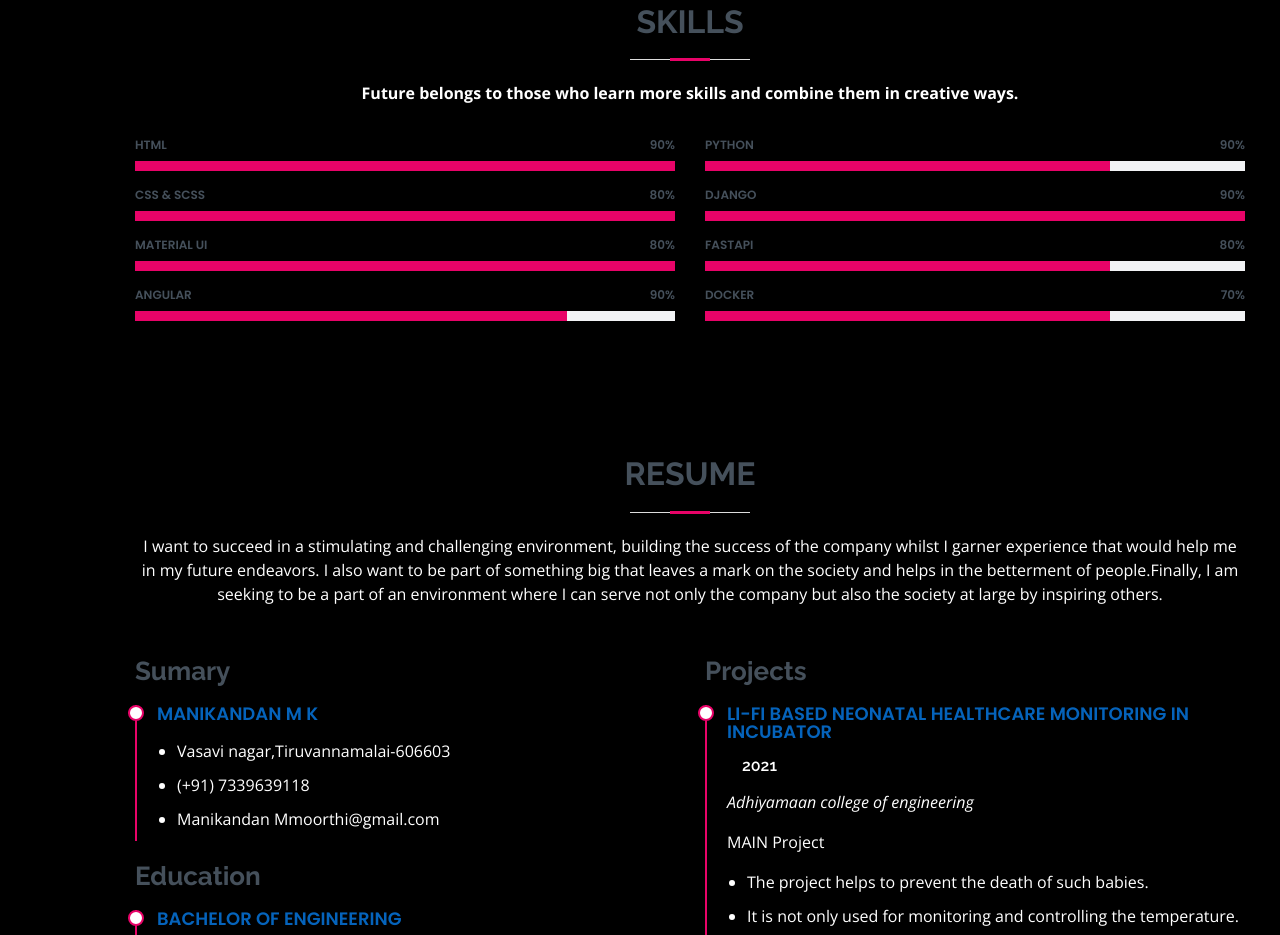
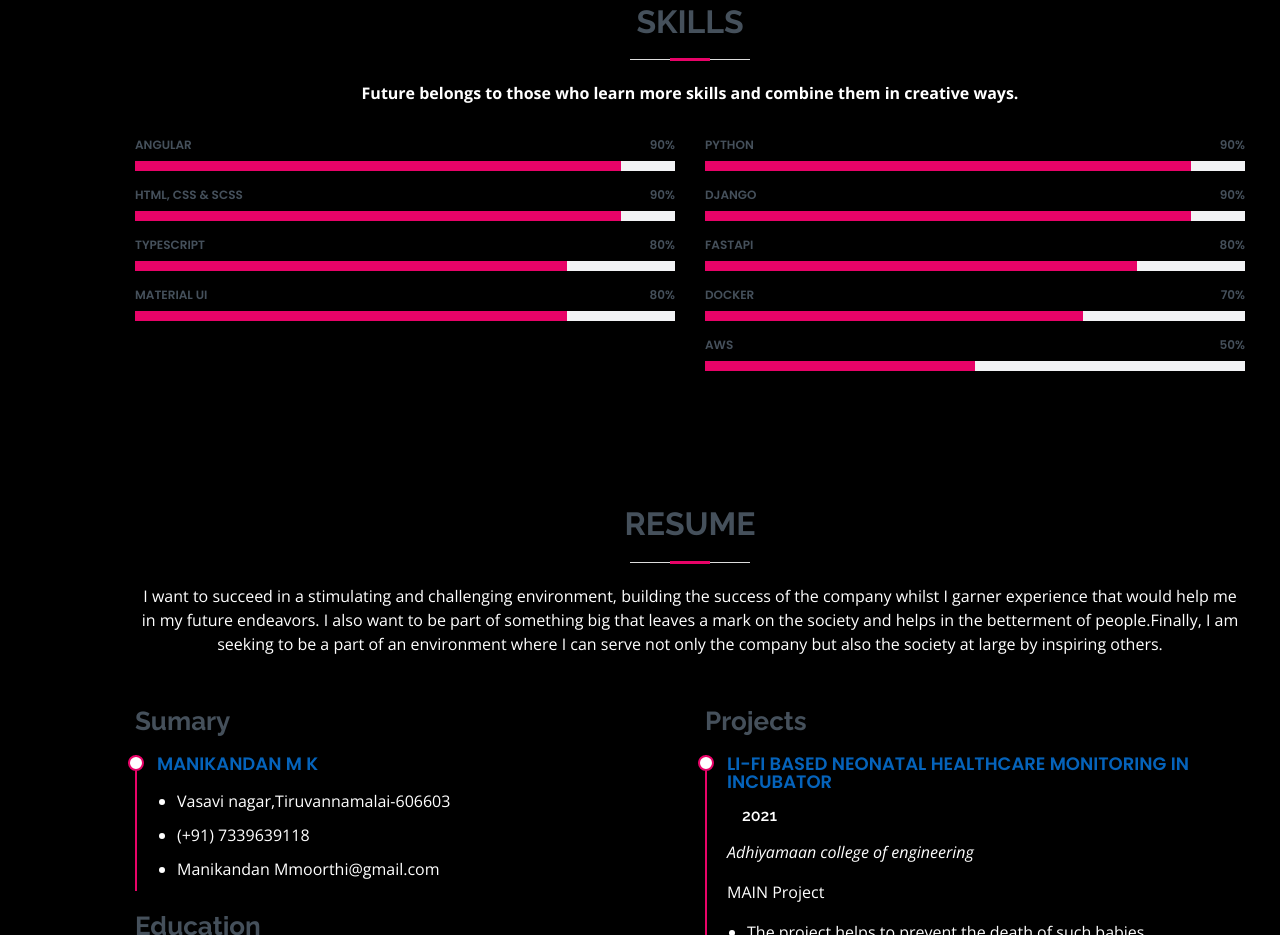
Before and after one commit to manikandanmohan10/manikandanmohan10.github.io, a plain HTML site: page index.html in a window 1280 px wide. Shown: the part 1889-2824 px from the top of the page. Drawn offline with nearby package versions, Linux system fonts and the light colour scheme.

Commit message:
Update index.html

```diff
--- a/index.html
+++ b/index.html
@@ -187,29 +187,28 @@
           <div class="col-lg-6">
 
             <div class="progress">
-              <span class="skill">HTML <i class="val">90%</i></span>
+              <span class="skill">Angular<i class="val">90%</i></span>
               <div class="progress-bar-wrap">
-                <div class="progress-bar" role="progressbar" aria-valuenow="100" aria-valuemin="0" aria-valuemax="100"></div>
+                <div class="progress-bar" role="progressbar" aria-valuenow="90" aria-valuemin="0" aria-valuemax="100"></div>
               </div>
             </div>
 
             <div class="progress">
-              <span class="skill">CSS & SCSS<i class="val">80%</i></span>
+              <span class="skill">HTML, CSS & SCSS <i class="val">90%</i></span>
               <div class="progress-bar-wrap">
-                <div class="progress-bar" role="progressbar" aria-valuenow="100" aria-valuemin="0" aria-valuemax="100"></div>
+                <div class="progress-bar" role="progressbar" aria-valuenow="90" aria-valuemin="0" aria-valuemax="100"></div>
+              </div>
+            </div>
+
+            <div class="progress">
+              <span class="skill">Typescript<i class="val">80%</i></span>
+              <div class="progress-bar-wrap">
+                <div class="progress-bar" role="progressbar" aria-valuenow="80" aria-valuemin="0" aria-valuemax="100"></div>
               </div>
             </div>
 
             <div class="progress">
               <span class="skill">Material UI<i class="val">80%</i></span>
-              <div class="progress-bar-wrap">
-                <div class="progress-bar" role="progressbar" aria-valuenow="100" aria-valuemin="0" aria-valuemax="100"></div>
-              </div>
-            </div>
-
-
-            <div class="progress">
-              <span class="skill">Angular<i class="val">90%</i></span>
               <div class="progress-bar-wrap">
                 <div class="progress-bar" role="progressbar" aria-valuenow="80" aria-valuemin="0" aria-valuemax="100"></div>
               </div>
@@ -222,28 +221,35 @@
             <div class="progress">
               <span class="skill">Python<i class="val"> 90%</i></span>
               <div class="progress-bar-wrap">
-                <div class="progress-bar" role="progressbar" aria-valuenow="75" aria-valuemin="0" aria-valuemax="100"></div>
+                <div class="progress-bar" role="progressbar" aria-valuenow="90" aria-valuemin="0" aria-valuemax="100"></div>
               </div>
             </div>
 
             <div class="progress">
               <span class="skill">Django<i class="val"> 90%</i></span>
               <div class="progress-bar-wrap">
-                <div class="progress-bar" role="progressbar" aria-valuenow="100" aria-valuemin="0" aria-valuemax="100"></div>
+                <div class="progress-bar" role="progressbar" aria-valuenow="90" aria-valuemin="0" aria-valuemax="100"></div>
               </div>
             </div>
 
             <div class="progress">
               <span class="skill">FastAPI<i class="val"> 80%</i></span>
               <div class="progress-bar-wrap">
-                <div class="progress-bar" role="progressbar" aria-valuenow="75" aria-valuemin="0" aria-valuemax="100"></div>
+                <div class="progress-bar" role="progressbar" aria-valuenow="80" aria-valuemin="0" aria-valuemax="100"></div>
               </div>
             </div>
 
             <div class="progress">
               <span class="skill">Docker<i class="val"> 70%</i></span>
               <div class="progress-bar-wrap">
-                <div class="progress-bar" role="progressbar" aria-valuenow="75" aria-valuemin="0" aria-valuemax="100"></div>
+                <div class="progress-bar" role="progressbar" aria-valuenow="70" aria-valuemin="0" aria-valuemax="100"></div>
+              </div>
+            </div>
+
+            <div class="progress">
+              <span class="skill">AWS<i class="val"> 50%</i></span>
+              <div class="progress-bar-wrap">
+                <div class="progress-bar" role="progressbar" aria-valuenow="50" aria-valuemin="0" aria-valuemax="100"></div>
               </div>
             </div>
 
```
